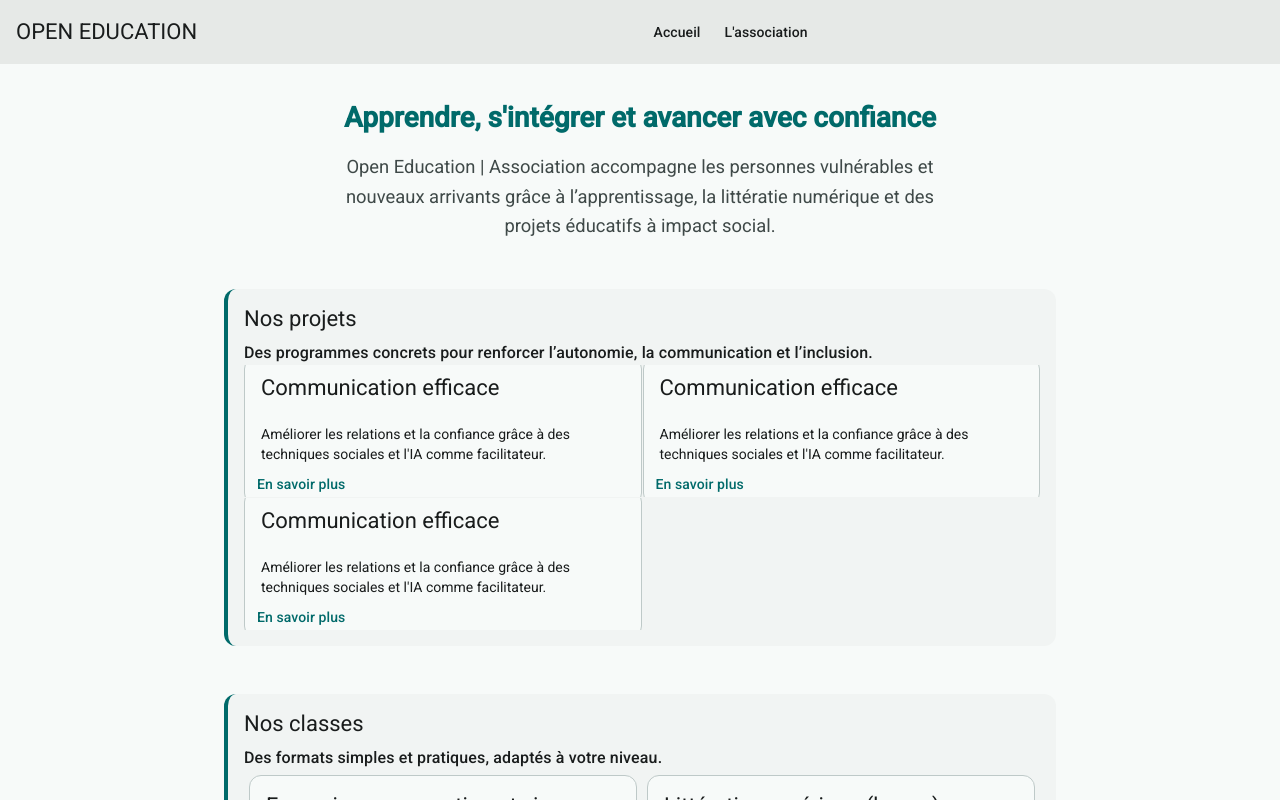
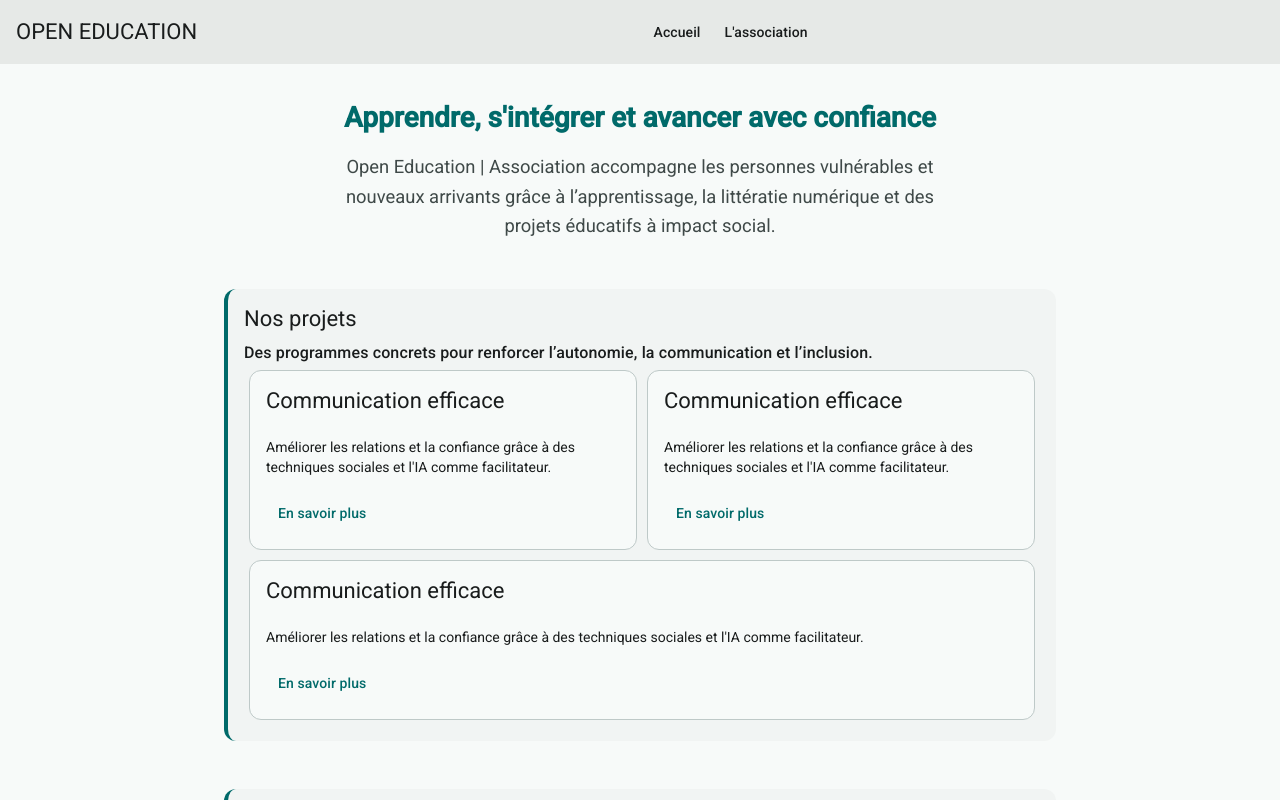
Before and after one commit to AntoineHazebrouck/open-education, an Angular app in the folder open-education-frontend/: page / in a window 1280 px wide. Built offline with nearby package versions, Linux system fonts and the light colour scheme.

Commit message:
fix all grid cards

```diff
--- a/open-education-frontend/src/app/components/pages/home/home.html
+++ b/open-education-frontend/src/app/components/pages/home/home.html
@@ -17,58 +17,19 @@
 	</mat-card-header>
 	<mat-card-content>
 		<row>
+			<app-content-card title="Communication efficace"
+				content="Améliorer les relations et la confiance grâce à des techniques sociales et l'IA comme facilitateur."
+				detailButton="En savoir plus"></app-content-card>
+			<app-content-card title="Communication efficace"
+				content="Améliorer les relations et la confiance grâce à des techniques sociales et l'IA comme facilitateur."
+				detailButton="En savoir plus"></app-content-card>
+		</row>
+		<row>
+			<app-content-card title="Communication efficace"
+				content="Améliorer les relations et la confiance grâce à des techniques sociales et l'IA comme facilitateur."
+				detailButton="En savoir plus"></app-content-card>
+		</row>
 
-		</row>
-		<mat-grid-list cols="2" rowHeight="3:1">
-			<mat-grid-tile>
-				<mat-card class="project-card" appearance="outlined">
-					<mat-card-header>
-						<mat-card-title>Communication efficace</mat-card-title>
-					</mat-card-header>
-					<mat-card-content>
-						<p>
-							Améliorer les relations et la confiance grâce à des techniques sociales et l'IA comme
-							facilitateur.
-						</p>
-					</mat-card-content>
-					<mat-card-footer>
-						<button mat-button>En savoir plus</button>
-					</mat-card-footer>
-				</mat-card>
-			</mat-grid-tile>
-			<mat-grid-tile>
-				<mat-card class="project-card" appearance="outlined">
-					<mat-card-header>
-						<mat-card-title>Communication efficace</mat-card-title>
-					</mat-card-header>
-					<mat-card-content>
-						<p>
-							Améliorer les relations et la confiance grâce à des techniques sociales et l'IA comme
-							facilitateur.
-						</p>
-					</mat-card-content>
-					<mat-card-footer>
-						<button mat-button>En savoir plus</button>
-					</mat-card-footer>
-				</mat-card>
-			</mat-grid-tile>
-			<mat-grid-tile>
-				<mat-card class="project-card" appearance="outlined">
-					<mat-card-header>
-						<mat-card-title>Communication efficace</mat-card-title>
-					</mat-card-header>
-					<mat-card-content>
-						<p>
-							Améliorer les relations et la confiance grâce à des techniques sociales et l'IA comme
-							facilitateur.
-						</p>
-					</mat-card-content>
-					<mat-card-footer>
-						<button mat-button>En savoir plus</button>
-					</mat-card-footer>
-				</mat-card>
-			</mat-grid-tile>
-		</mat-grid-list>
 	</mat-card-content>
 </mat-card>
 
@@ -83,14 +44,17 @@
 	<mat-card-content>
 
 		<row>
-			<app-content-card class="classes-card" [title]="'Français - conversation et vie quotidienne'"
-				[content]="'Comprendre, parler et gagner en aisance dans les situations courantes.'"></app-content-card>
-			<app-content-card class="classes-card" [title]="'Littératie numérique (bases)'"
-				[content]="'Utiliser smartphone, email, démarches en ligne et sécurité numérique.'"></app-content-card>
+			<app-content-card title="Français - conversation et vie quotidienne"
+				content="Comprendre, parler et gagner en aisance dans les situations courantes."
+				detailButton="Voir la classe"></app-content-card>
+			<app-content-card title="Littératie numérique (bases)"
+				content="Utiliser smartphone, email, démarches en ligne et sécurité numérique."
+				detailButton="Voir la classe"></app-content-card>
 		</row>
 		<row>
-			<app-content-card class="classes-card" [title]="'IA utile au quotidien'"
-				[content]="`Utiliser l’IA pour traduire, écrire, apprendre et s’orienter, en toute sécurité.`"></app-content-card>
+			<app-content-card title="IA utile au quotidien"
+				content="Utiliser l’IA pour traduire, écrire, apprendre et s’orienter, en toute sécurité."
+				detailButton="Voir la classe"></app-content-card>
 		</row>
 	</mat-card-content>
 </mat-card>
--- a/open-education-frontend/src/app/components/subcomponents/content-card/content-card.html
+++ b/open-education-frontend/src/app/components/subcomponents/content-card/content-card.html
@@ -8,6 +8,6 @@
 		</p>
 	</mat-card-content>
 	<mat-card-footer>
-		<button mat-button>Voir la classe</button>
+		<button mat-button>{{detailButton()}}</button>
 	</mat-card-footer>
 </mat-card>
--- a/open-education-frontend/src/app/components/subcomponents/content-card/content-card.ts
+++ b/open-education-frontend/src/app/components/subcomponents/content-card/content-card.ts
@@ -11,4 +11,5 @@ import { MatCardModule } from '@angular/material/card';
 export class ContentCard {
   public readonly title = input.required<string>();
   public readonly content = input.required<string>();
+  public readonly detailButton = input.required<string>();
 }
```
